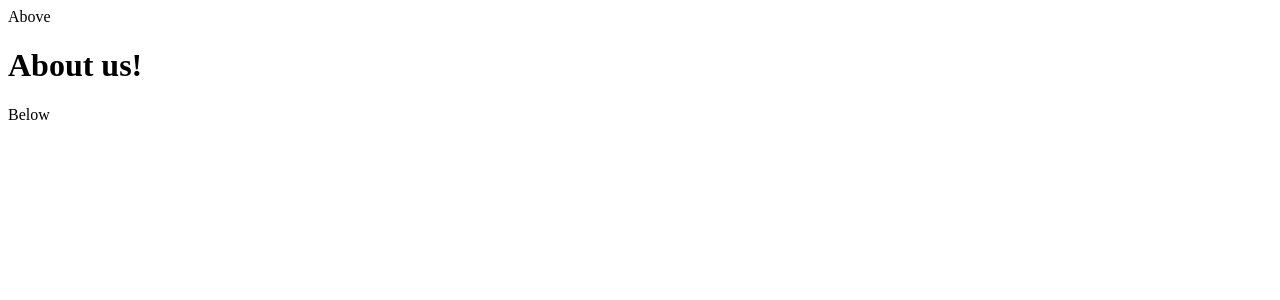
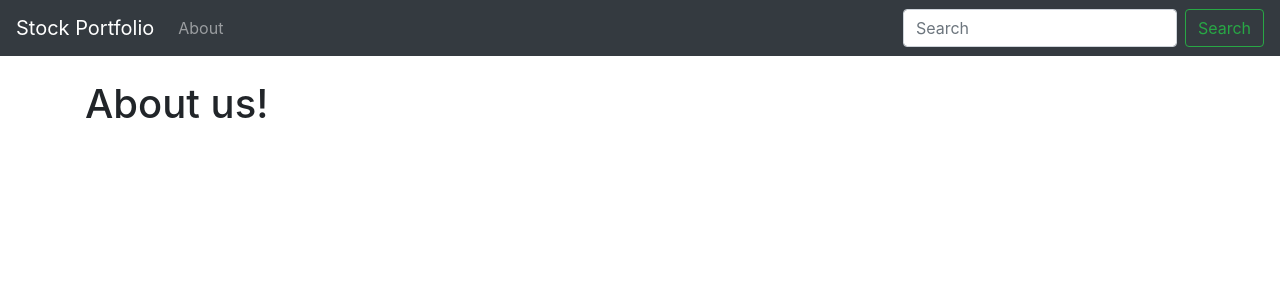
Before and after one commit to jraphael03/djangoTrade, a Django app: page /about in a window 1280 px wide. Shown: the top 300 px of the page. Run offline with Django 3.2, Linux system fonts and the light colour scheme.

Commit message:
added bootstrap to base.html

```diff
--- a/stock/templates/base.html
+++ b/stock/templates/base.html
@@ -2,9 +2,57 @@
     above or below the sections that are blocked
 -->
 
-Above
+<!doctype html>
+<html lang="en">
+  <head>
+    <!-- Required meta tags -->
+    <meta charset="utf-8">
+    <meta name="viewport" content="width=device-width, initial-scale=1, shrink-to-fit=no">
 
-{% block content %}
-{% endblock %}
+    <!-- Bootstrap CSS -->
+    <link rel="stylesheet" href="https://cdn.jsdelivr.net/npm/bootstrap@4.5.3/dist/css/bootstrap.min.css" integrity="sha384-TX8t27EcRE3e/ihU7zmQxVncDAy5uIKz4rEkgIXeMed4M0jlfIDPvg6uqKI2xXr2" crossorigin="anonymous">
 
-Below
+    <title>Stock Portfolio</title>
+  </head>
+  <body>
+    <nav class="navbar navbar-expand-lg navbar-dark bg-dark">
+        <a class="navbar-brand" href="/">Stock Portfolio</a>
+        <button class="navbar-toggler" type="button" data-toggle="collapse" data-target="#navbarSupportedContent" aria-controls="navbarSupportedContent" aria-expanded="false" aria-label="Toggle navigation">
+          <span class="navbar-toggler-icon"></span>
+        </button>
+
+        <div class="collapse navbar-collapse" id="navbarSupportedContent">
+          <ul class="navbar-nav mr-auto">
+            <li class="nav-item">
+              <a class="nav-link" href="/about">About</a>
+            </li>
+          </ul>
+          <form class="form-inline my-2 my-lg-0">
+            <input class="form-control mr-sm-2" type="search" placeholder="Search" aria-label="Search">
+            <button class="btn btn-outline-success my-2 my-sm-0" type="submit">Search</button>
+          </form>
+        </div>
+      </nav>
+
+
+    <div class="container">
+    </br>
+
+        {% block content %}
+        {% endblock %}
+
+    </div>
+
+    <!-- Optional JavaScript; choose one of the two! -->
+
+    <!-- Option 1: jQuery and Bootstrap Bundle (includes Popper) -->
+    <script src="https://code.jquery.com/jquery-3.5.1.slim.min.js" integrity="sha384-DfXdz2htPH0lsSSs5nCTpuj/zy4C+OGpamoFVy38MVBnE+IbbVYUew+OrCXaRkfj" crossorigin="anonymous"></script>
+    <script src="https://cdn.jsdelivr.net/npm/bootstrap@4.5.3/dist/js/bootstrap.bundle.min.js" integrity="sha384-ho+j7jyWK8fNQe+A12Hb8AhRq26LrZ/JpcUGGOn+Y7RsweNrtN/tE3MoK7ZeZDyx" crossorigin="anonymous"></script>
+
+    <!-- Option 2: jQuery, Popper.js, and Bootstrap JS
+    <script src="https://code.jquery.com/jquery-3.5.1.slim.min.js" integrity="sha384-DfXdz2htPH0lsSSs5nCTpuj/zy4C+OGpamoFVy38MVBnE+IbbVYUew+OrCXaRkfj" crossorigin="anonymous"></script>
+    <script src="https://cdn.jsdelivr.net/npm/popper.js@1.16.1/dist/umd/popper.min.js" integrity="sha384-9/reFTGAW83EW2RDu2S0VKaIzap3H66lZH81PoYlFhbGU+6BZp6G7niu735Sk7lN" crossorigin="anonymous"></script>
+    <script src="https://cdn.jsdelivr.net/npm/bootstrap@4.5.3/dist/js/bootstrap.min.js" integrity="sha384-w1Q4orYjBQndcko6MimVbzY0tgp4pWB4lZ7lr30WKz0vr/aWKhXdBNmNb5D92v7s" crossorigin="anonymous"></script>
+    -->
+  </body>
+</html>
```
